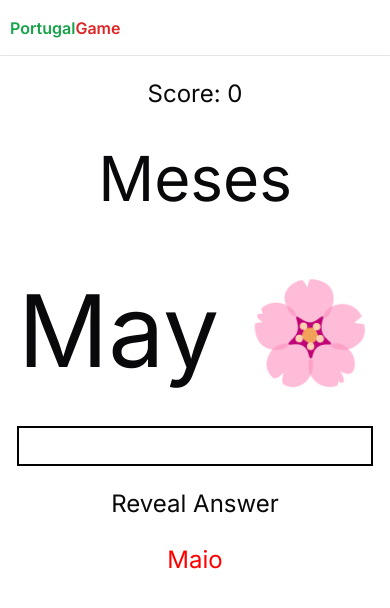
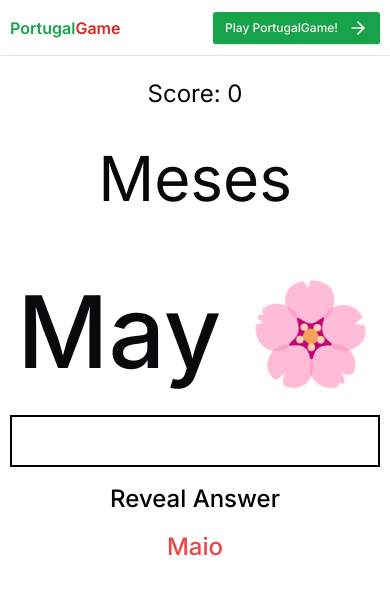
Before and after one commit to DiogoBarrosMartins/portuguesegame, a Next.js app: page /game in a window 390 px wide. Both pictures are taken after a click on the button "Reveal Answer". Shown: the top 608 px of the page. Built offline with nearby package versions, Linux system fonts and the light colour scheme; no server answers.

Commit message:
fixed media queries

```diff
--- a/src/app/page.tsx
+++ b/src/app/page.tsx
@@ -1,7 +1,9 @@
 import MaxWidthWrapper from "@/components/MaxWidthWrapper";
 import { Check, Star } from "lucide-react";
 import Phone from "@/components/Phone";
-
+import Link from "next/link";
+import { buttonVariants } from "../components/ui/button";
+import { ArrowRightIcon } from "lucide-react";
 export default function Home() {
   return (
   <div className="bg-slate-50" >
@@ -79,12 +81,18 @@ export default function Home() {
                   <Star className="h-4 w-4 text-green-600 fill-green-600"/>
                 </div>
 
-                <p>
-                   <span className="font-semibold"> 5 </span>
-                icons left to this text
-                </p>
+
               </div>
-            </div>
+
+            </div><Link
+                                        href='/game'
+                                        className={buttonVariants({
+                                        size: 'sm',
+                                        className:' sm:flex items-center gap-1',
+                                    })}>
+                                    Play the game
+                                    <ArrowRightIcon className="ml-1.5 h-15 w-5"/>
+                                    </Link>
           </div>
         </div>
 
--- a/src/components/EmojiGame.tsx
+++ b/src/components/EmojiGame.tsx
@@ -1,4 +1,5 @@
 import React, { useState } from 'react';
+import MaxWidthWrapper from "./MaxWidthWrapper";
 
 const EmojiGame = ({ emoji, onCorrect }: { emoji: { emoji: string; word: string; input: string }, onCorrect: () => void }) => {
   const [inputValue, setInputValue] = useState('');
@@ -24,20 +25,38 @@ const EmojiGame = ({ emoji, onCorrect }: { emoji: { emoji: string; word: string;
   };
 
   return (
-    <div style={{ textAlign: 'center', marginTop: '8%' }}>
-      <div style={{ fontSize: '100px' }}>{emoji.emoji}</div>
-      <div style={{ marginTop: '20px' }}>
+    <MaxWidthWrapper className=''>
+    <div className="mt-8 space-y-2 text-left font-medium flex flex-col items-center sm:items-center">
+      <div style={{ fontSize: '100px', alignItems:"center" }}>
+        {emoji.emoji}
+      </div>
+      <div className="mt-5 w-full lg:w-auto">
         <input
           type="text"
           value={inputValue}
           onChange={handleInputChange}
-          style={{ fontSize: '24px', textAlign: 'center', border: '2px solid black' }}
+          className="w-full lg:w-auto text-center border-2 border-black p-2 text-2xl"
         />
       </div>
-      {message && <div style={{ marginTop: '20px', fontSize: '24px', color: 'green' }}>{message}</div>}
-      <button onClick={handleShowAnswer} style={{ marginTop: '20px', fontSize: '24px' }}>Reveal Answer</button>
-      {showAnswer && <div style={{ marginTop: '20px', fontSize: '24px', color: 'red' }}>{emoji.word}</div>}
+      {message && (
+        <div className="mt-5 text-2xl text-green-500">
+          {message}
+        </div>
+      )}
+      <button
+        onClick={handleShowAnswer}
+        className="mt-5 text-2xl  text-black py-2 px-4 rounded hover:bg-green-300"
+      >
+        Reveal Answer
+      </button>
+      {showAnswer && (
+        <div className="mt-5 text-2xl text-red-500">
+          {emoji.word}
+        </div>
+      )}
     </div>
+  </MaxWidthWrapper>
+
   );
 };
 
--- a/src/components/Navbar.tsx
+++ b/src/components/Navbar.tsx
@@ -57,7 +57,7 @@ const Navbar = async () => {
                                         href='/game'
                                         className={buttonVariants({
                                         size: 'sm',
-                                        className:'hidden sm:flex items-center gap-1',
+                                        className:' sm:flex items-center gap-1',
                                     })}>
                                     Play PortugalGame!
                                     <ArrowRightIcon className="ml-1.5 h-5 w-5"/>
```
